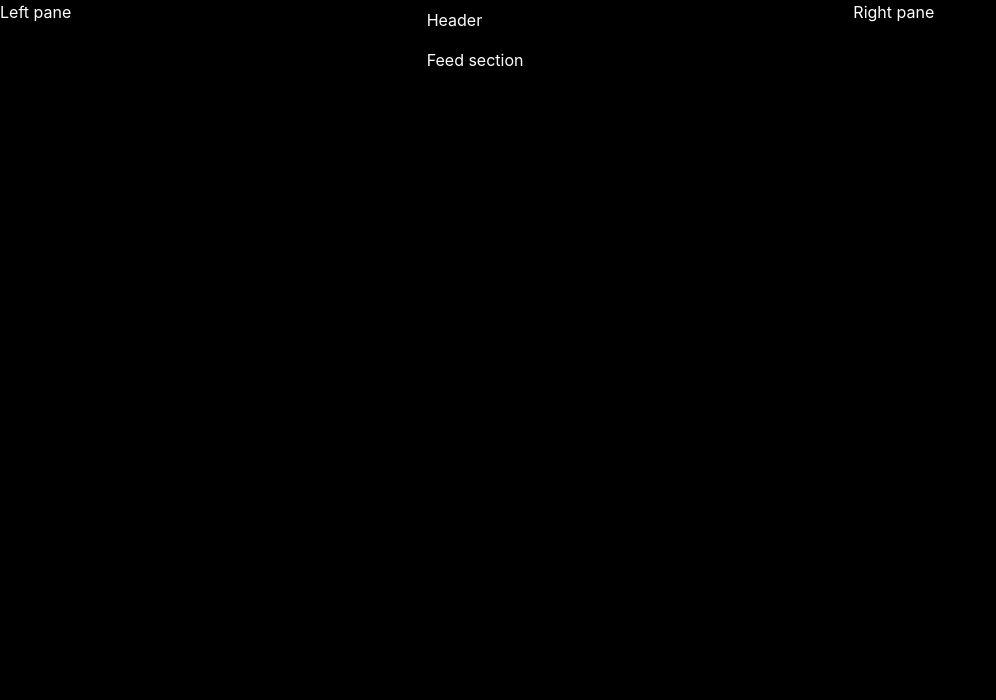
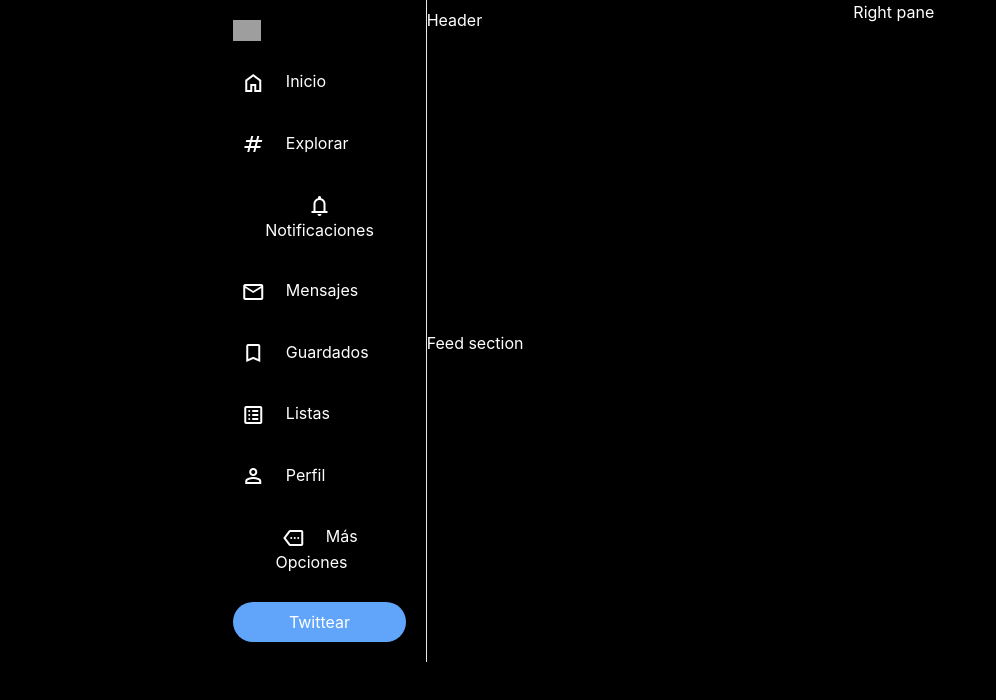
Before and after one commit to Rviewer-Challenges/DyFpegsmIZcelJpMcmVn, a Svelte app: page / in a window 1280 px wide. Shown: the top 700 px of the page, without its empty margins (0-996 px from the left). Built offline with nearby package versions, Linux system fonts and the light colour scheme; grey boxes are pictures that could not be loaded.

Commit message:
Init: Setup Icon library

```diff
--- a/index.html
+++ b/index.html
@@ -3,6 +3,7 @@
   <head>
     <meta charset="UTF-8" />
     <link rel="icon" href="/favicon.ico" />
+    <link rel="stylesheet" href="https://fonts.googleapis.com/css2?family=Material+Symbols+Outlined:opsz,wght,FILL,GRAD@48,400,0,0" />
     <meta name="viewport" content="width=device-width, initial-scale=1.0" />
     <title>Twitchter</title>
   </head>
--- /dev/null
+++ b/src/components/TweetNavigation.svelte
@@ -0,0 +1,45 @@
+<script>
+
+    const NAVIGATION_ITEM_TYPES = {
+      ImageOnly: 'ImageOnly',
+      Image: 'Image',
+      FontIcon: 'FontIcon',
+      Button: 'Button',
+    }
+
+    const navigationList = [
+      {
+        label: 'Twitter', type: NAVIGATION_ITEM_TYPES.ImageOnly, icon: 'https://cdn-icons-png.flaticon.com/512/733/733579.png', selected: true,
+      },
+      { label: 'Inicio', type: NAVIGATION_ITEM_TYPES.FontIcon, icon: 'e88a' },
+      { label: 'Explorar', type: NAVIGATION_ITEM_TYPES.FontIcon, icon: 'e9ef' },
+      { label: 'Notificaciones', type: NAVIGATION_ITEM_TYPES.FontIcon, icon: 'e7f4' },
+      { label: 'Mensajes', type: NAVIGATION_ITEM_TYPES.FontIcon, icon: 'e158' },
+      { label: 'Guardados', type: NAVIGATION_ITEM_TYPES.FontIcon, icon: 'e866' },
+      { label: 'Listas', type: NAVIGATION_ITEM_TYPES.FontIcon, icon: 'e0ee' },
+      { label: 'Perfil', type: NAVIGATION_ITEM_TYPES.FontIcon, icon: 'f0d3' },
+      { label: 'Más Opciones', type: NAVIGATION_ITEM_TYPES.FontIcon, icon: 'e619' },
+      { label: 'Twittear', type: NAVIGATION_ITEM_TYPES.Button },
+    ]
+</script>
+<ul class="float-right border-r w-1/2 cursor-default">
+    {#each navigationList as navigationItem}
+        <li class="m-5" class:fontBold="{navigationItem.selected === true}">
+            {#if navigationItem.type === NAVIGATION_ITEM_TYPES.ImageOnly}
+                <img src={navigationItem.icon} alt={navigationItem.label} class="w-7">
+            {:else if navigationItem.type === NAVIGATION_ITEM_TYPES.Button}
+                <button class="bg-blue-400 hover:bg-blue-500 rounded-full py-2 px-2 w-full">{navigationItem.label}</button>
+            {:else}
+                <button class="hover:bg-neutral-900 rounded-3xl inline py-2 px-2">
+                    {#if navigationItem.type === NAVIGATION_ITEM_TYPES.Image || navigationItem.type === NAVIGATION_ITEM_TYPES.ImageOnly}
+                        <img src={navigationItem.icon} alt={navigationItem.label} class="w-6">
+                    {:else if navigationItem.type === NAVIGATION_ITEM_TYPES.FontIcon}
+                        <span class="material-symbols-outlined align-middle"> {@html `&#x${navigationItem.icon}`} </span>
+                    {/if}
+                    <span class="mx-4">{navigationItem.label}</span>
+                </button>
+            {/if}
+
+        </li>
+    {/each}
+</ul>
--- a/src/views/LeftPane.svelte
+++ b/src/views/LeftPane.svelte
@@ -1,3 +1,7 @@
+<script>
+    import TweetNavigation from '../components/TweetNavigation.svelte'
+</script>
+
 <section>
-    Left pane
+    <TweetNavigation/>
 </section>
```
Also changed, not shown: media/MainPage.png, 1 other file (tests, documents, lock files or other folders).
